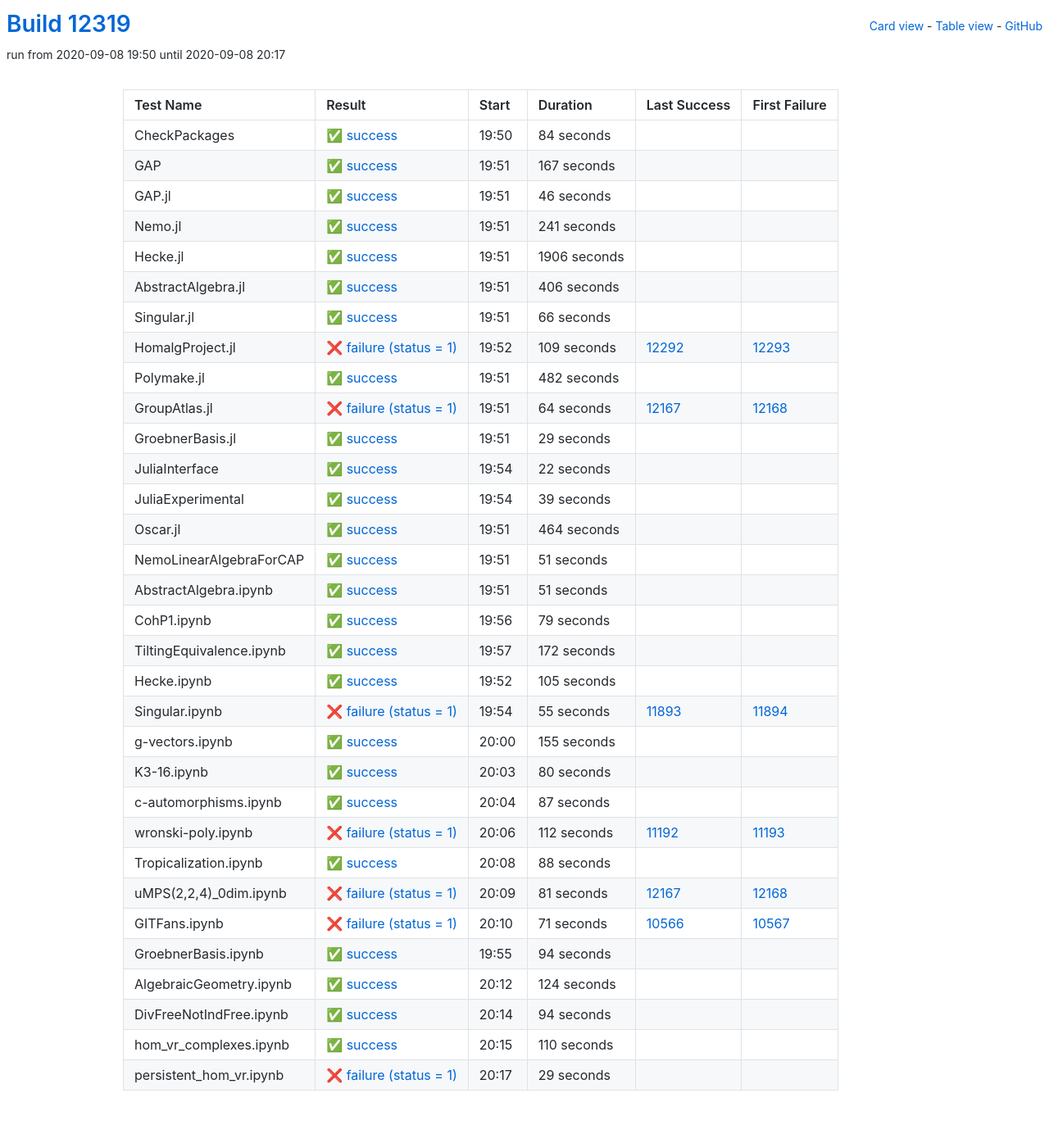
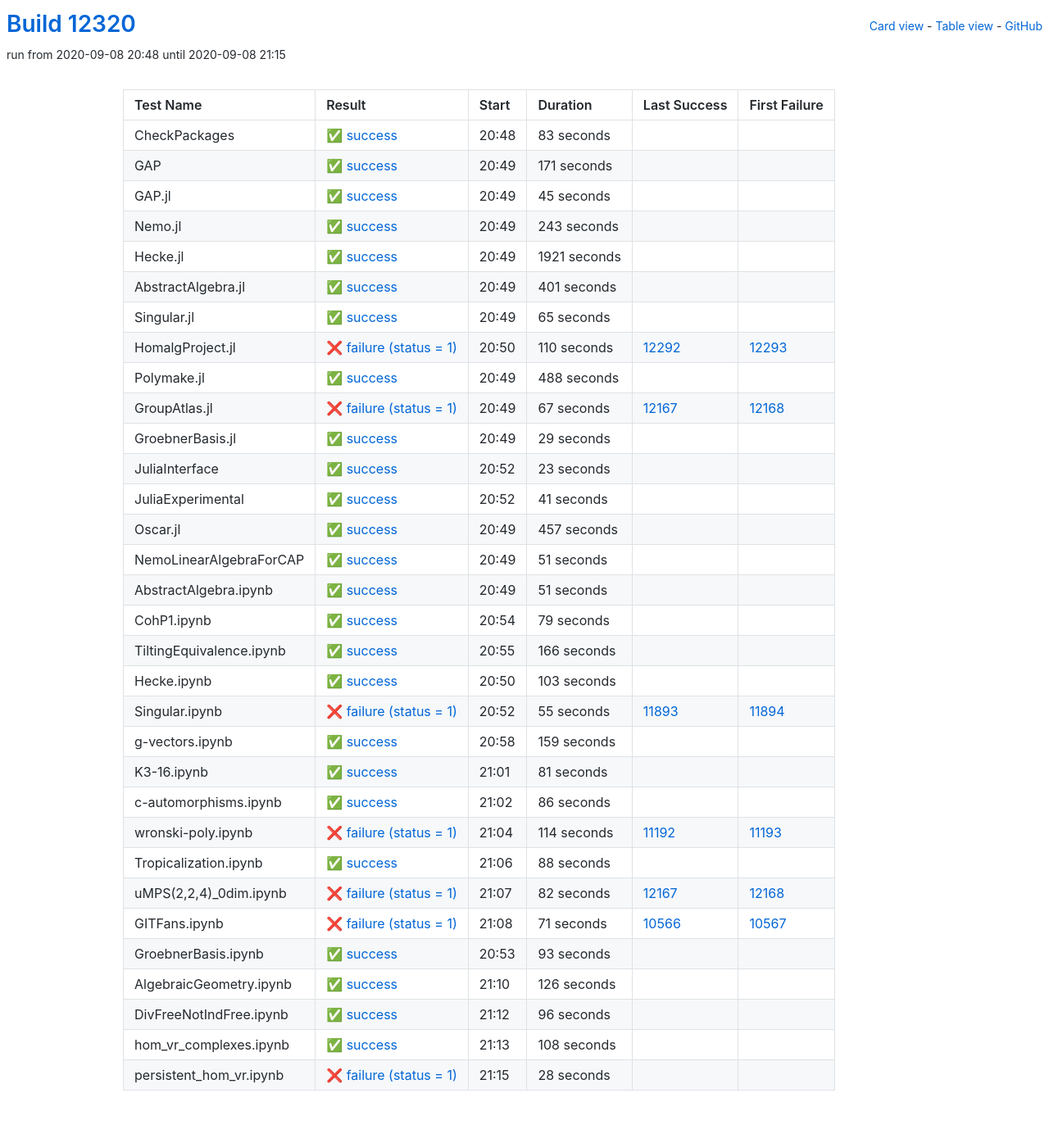
Before and after one commit to oscar-system/oscar-ci-status, a Jekyll site: the page built from table.html, in a window 1280 px wide. Shown: the whole page at 82% size. Built offline with Jekyll 4.4.1, drawn with Linux system fonts in a browser that asks for light colours.

Commit message:
Build #12320

```diff
--- a/_data/ci.yml
+++ b/_data/ci.yml
@@ -1,6 +1,6 @@
 ---
-build: 12319
-build_url: https://oscarci.mathematik.uni-kl.de/job/oscar/12319/
+build: 12320
+build_url: https://oscarci.mathematik.uni-kl.de/job/oscar/12320/
 job: oscar
 organization: oscar-system
 repo: oscar-ci-status
@@ -8,128 +8,128 @@
 tests:
 - name: CheckPackages
   id: checkpackages
-  log: https://oscarci.mathematik.uni-kl.de/job/oscar/12319/artifact/logs/build-12319/CheckPackages.log
-  start: 2020-09-08 19:50
+  log: https://oscarci.mathematik.uni-kl.de/job/oscar/12320/artifact/logs/build-12320/CheckPackages.log
+  start: 2020-09-08 20:48
   success: true
   exitcode: 0
   status: success
-  duration: 84
+  duration: 83
   last_success: false
   last_success_url:
   first_failure: false
   first_failure_url:
 - name: GAP
   id: gap
-  log: https://oscarci.mathematik.uni-kl.de/job/oscar/12319/artifact/logs/build-12319/GAP.log
-  start: 2020-09-08 19:51
+  log: https://oscarci.mathematik.uni-kl.de/job/oscar/12320/artifact/logs/build-12320/GAP.log
+  start: 2020-09-08 20:49
   success: true
   exitcode: 0
   status: success
-  duration: 167
+  duration: 171
   last_success: false
   last_success_url:
   first_failure: false
   first_failure_url:
 - name: GAP.jl
   id: gap-jl
-  log: https://oscarci.mathematik.uni-kl.de/job/oscar/12319/artifact/logs/build-12319/GAP.jl.log
-  start: 2020-09-08 19:51
+  log: https://oscarci.mathematik.uni-kl.de/job/oscar/12320/artifact/logs/build-12320/GAP.jl.log
+  start: 2020-09-08 20:49
   success: true
   exitcode: 0
   status: success
-  duration: 46
+  duration: 45
   last_success: false
   last_success_url:
   first_failure: false
   first_failure_url:
 - name: Nemo.jl
   id: nemo-jl
-  log: https://oscarci.mathematik.uni-kl.de/job/oscar/12319/artifact/logs/build-12319/Nemo.jl.log
-  start: 2020-09-08 19:51
+  log: https://oscarci.mathematik.uni-kl.de/job/oscar/12320/artifact/logs/build-12320/Nemo.jl.log
+  start: 2020-09-08 20:49
   success: true
   exitcode: 0
   status: success
-  duration: 241
+  duration: 243
   last_success: false
   last_success_url:
   first_failure: false
   first_failure_url:
 - name: Hecke.jl
   id: hecke-jl
-  log: https://oscarci.mathematik.uni-kl.de/job/oscar/12319/artifact/logs/build-12319/Hecke.jl.log
-  start: 2020-09-08 19:51
+  log: https://oscarci.mathematik.uni-kl.de/job/oscar/12320/artifact/logs/build-12320/Hecke.jl.log
+  start: 2020-09-08 20:49
   success: true
   exitcode: 0
   status: success
-  duration: 1906
+  duration: 1921
   last_success: false
   last_success_url:
   first_failure: false
   first_failure_url:
 - name: AbstractAlgebra.jl
   id: abstractalgebra-jl
-  log: https://oscarci.mathematik.uni-kl.de/job/oscar/12319/artifact/logs/build-12319/AbstractAlgebra.jl.log
-  start: 2020-09-08 19:51
+  log: https://oscarci.mathematik.uni-kl.de/job/oscar/12320/artifact/logs/build-12320/AbstractAlgebra.jl.log
+  start: 2020-09-08 20:49
   success: true
   exitcode: 0
   status: success
-  duration: 406
+  duration: 401
   last_success: false
   last_success_url:
   first_failure: false
   first_failure_url:
 - name: Singular.jl
   id: singular-jl
-  log: https://oscarci.mathematik.uni-kl.de/job/oscar/12319/artifact/logs/build-12319/Singular.jl.log
-  start: 2020-09-08 19:51
+  log: https://oscarci.mathematik.uni-kl.de/job/oscar/12320/artifact/logs/build-12320/Singular.jl.log
+  start: 2020-09-08 20:49
   success: true
   exitcode: 0
   status: success
-  duration: 66
+  duration: 65
   last_success: false
   last_success_url:
   first_failure: false
   first_failure_url:
 - name: HomalgProject.jl
   id: homalgproject-jl
-  log: https://oscarci.mathematik.uni-kl.de/job/oscar/12319/artifact/logs/build-12319/HomalgProject.jl.log
-  start: 2020-09-08 19:52
+  log: https://oscarci.mathematik.uni-kl.de/job/oscar/12320/artifact/logs/build-12320/HomalgProject.jl.log
+  start: 2020-09-08 20:50
   success: false
   exitcode: 1
   status: failure
-  duration: 109
+  duration: 110
   last_success: 12292
   last_success_url: https://oscarci.mathematik.uni-kl.de/job/oscar/12292/
   first_failure: 12293
   first_failure_url: https://oscarci.mathematik.uni-kl.de/job/oscar/12293/
 - name: Polymake.jl
   id: polymake-jl
-  log: https://oscarci.mathematik.uni-kl.de/job/oscar/12319/artifact/logs/build-12319/Polymake.jl.log
-  start: 2020-09-08 19:51
+  log: https://oscarci.mathematik.uni-kl.de/job/oscar/12320/artifact/logs/build-12320/Polymake.jl.log
+  start: 2020-09-08 20:49
   success: true
   exitcode: 0
   status: success
-  duration: 482
+  duration: 488
   last_success: false
   last_success_url:
   first_failure: false
   first_failure_url:
 - name: GroupAtlas.jl
   id: groupatlas-jl
-  log: https://oscarci.mathematik.uni-kl.de/job/oscar/12319/artifact/logs/build-12319/GroupAtlas.jl.log
-  start: 2020-09-08 19:51
+  log: https://oscarci.mathematik.uni-kl.de/job/oscar/12320/artifact/logs/build-12320/GroupAtlas.jl.log
+  start: 2020-09-08 20:49
   success: false
   exitcode: 1
   status: failure
-  duration: 64
+  duration: 67
   last_success: 12167
   last_success_url: https://oscarci.mathematik.uni-kl.de/job/oscar/12167/
   first_failure: 12168
   first_failure_url: https://oscarci.mathematik.uni-kl.de/job/oscar/12168/
 - name: GroebnerBasis.jl
   id: groebnerbasis-jl
-  log: https://oscarci.mathematik.uni-kl.de/job/oscar/12319/artifact/logs/build-12319/GroebnerBasis.jl.log
-  start: 2020-09-08 19:51
+  log: https://oscarci.mathematik.uni-kl.de/job/oscar/12320/artifact/logs/build-12320/GroebnerBasis.jl.log
+  start: 2020-09-08 20:49
   success: true
   exitcode: 0
   status: success
@@ -140,44 +140,44 @@
   first_failure_url:
 - name: JuliaInterface
   id: juliainterface
-  log: https://oscarci.mathematik.uni-kl.de/job/oscar/12319/artifact/logs/build-12319/JuliaInterface.log
-  start: 2020-09-08 19:54
+  log: https://oscarci.mathematik.uni-kl.de/job/oscar/12320/artifact/logs/build-12320/JuliaInterface.log
+  start: 2020-09-08 20:52
   success: true
   exitcode: 0
   status: success
-  duration: 22
+  duration: 23
   last_success: false
   last_success_url:
   first_failure: false
   first_failure_url:
 - name: JuliaExperimental
   id: juliaexperimental
-  log: https://oscarci.mathematik.uni-kl.de/job/oscar/12319/artifact/logs/build-12319/JuliaExperimental.log
-  start: 2020-09-08 19:54
+  log: https://oscarci.mathematik.uni-kl.de/job/oscar/12320/artifact/logs/build-12320/JuliaExperimental.log
+  start: 2020-09-08 20:52
   success: true
   exitcode: 0
   status: success
-  duration: 39
+  duration: 41
   last_success: false
   last_success_url:
   first_failure: false
   first_failure_url:
 - name: Oscar.jl
   id: oscar-jl
-  log: https://oscarci.mathematik.uni-kl.de/job/oscar/12319/artifact/logs/build-12319/Oscar.jl.log
-  start: 2020-09-08 19:51
+  log: https://oscarci.mathematik.uni-kl.de/job/oscar/12320/artifact/logs/build-12320/Oscar.jl.log
+  start: 2020-09-08 20:49
   success: true
   exitcode: 0
   status: success
-  duration: 464
+  duration: 457
   last_success: false
   last_success_url:
   first_failure: false
   first_failure_url:
 - name: NemoLinearAlgebraForCAP
   id: nemolinearalgebraforcap
-  log: https://oscarci.mathematik.uni-kl.de/job/oscar/12319/artifact/logs/build-12319/NemoLinearAlgebraForCAP.log
-  start: 2020-09-08 19:51
+  log: https://oscarci.mathematik.uni-kl.de/job/oscar/12320/artifact/logs/build-12320/NemoLinearAlgebraForCAP.log
+  start: 2020-09-08 20:49
   success: true
   exitcode: 0
   status: success
@@ -188,8 +188,8 @@
   first_failure_url:
 - name: AbstractAlgebra.ipynb
   id: abstractalgebra-ipynb
-  log: https://oscarci.mathematik.uni-kl.de/job/oscar/12319/artifact/logs/build-12319/AbstractAlgebra.ipynb.log
-  start: 2020-09-08 19:51
+  log: https://oscarci.mathematik.uni-kl.de/job/oscar/12320/artifact/logs/build-12320/AbstractAlgebra.ipynb.log
+  start: 2020-09-08 20:49
   success: true
   exitcode: 0
   status: success
@@ -200,8 +200,8 @@
   first_failure_url:
 - name: CohP1.ipynb
   id: cohp1-ipynb
-  log: https://oscarci.mathematik.uni-kl.de/job/oscar/12319/artifact/logs/build-12319/CohP1.ipynb.log
-  start: 2020-09-08 19:56
+  log: https://oscarci.mathematik.uni-kl.de/job/oscar/12320/artifact/logs/build-12320/CohP1.ipynb.log
+  start: 2020-09-08 20:54
   success: true
   exitcode: 0
   status: success
@@ -212,32 +212,32 @@
   first_failure_url:
 - name: TiltingEquivalence.ipynb
   id: tiltingequivalence-ipynb
-  log: https://oscarci.mathematik.uni-kl.de/job/oscar/12319/artifact/logs/build-12319/TiltingEquivalence.ipynb.log
-  start: 2020-09-08 19:57
+  log: https://oscarci.mathematik.uni-kl.de/job/oscar/12320/artifact/logs/build-12320/TiltingEquivalence.ipynb.log
+  start: 2020-09-08 20:55
   success: true
   exitcode: 0
   status: success
-  duration: 172
+  duration: 166
   last_success: false
   last_success_url:
   first_failure: false
   first_failure_url:
 - name: Hecke.ipynb
   id: hecke-ipynb
-  log: https://oscarci.mathematik.uni-kl.de/job/oscar/12319/artifact/logs/build-12319/Hecke.ipynb.log
-  start: 2020-09-08 19:52
+  log: https://oscarci.mathematik.uni-kl.de/job/oscar/12320/artifact/logs/build-12320/Hecke.ipynb.log
+  start: 2020-09-08 20:50
   success: true
   exitcode: 0
   status: success
-  duration: 105
+  duration: 103
   last_success: false
   last_success_url:
   first_failure: false
   first_failure_url:
 - name: Singular.ipynb
   id: singular-ipynb
-  log: https://oscarci.mathematik.uni-kl.de/job/oscar/12319/artifact/logs/build-12319/Singular.ipynb.log
-  start: 2020-09-08 19:54
+  log: https://oscarci.mathematik.uni-kl.de/job/oscar/12320/artifact/logs/build-12320/Singular.ipynb.log
+  start: 2020-09-08 20:52
   success: false
   exitcode: 1
   status: failure
@@ -248,56 +248,56 @@
   first_failure_url: https://oscarci.mathematik.uni-kl.de/job/oscar/11894/
 - name: g-vectors.ipynb
   id: g-vectors-ipynb
-  log: https://oscarci.mathematik.uni-kl.de/job/oscar/12319/artifact/logs/build-12319/g-vectors.ipynb.log
-  start: 2020-09-08 20:00
+  log: https://oscarci.mathematik.uni-kl.de/job/oscar/12320/artifact/logs/build-12320/g-vectors.ipynb.log
+  start: 2020-09-08 20:58
   success: true
   exitcode: 0
   status: success
-  duration: 155
+  duration: 159
   last_success: false
   last_success_url:
   first_failure: false
   first_failure_url:
 - name: K3-16.ipynb
   id: k3-16-ipynb
-  log: https://oscarci.mathematik.uni-kl.de/job/oscar/12319/artifact/logs/build-12319/K3-16.ipynb.log
-  start: 2020-09-08 20:03
+  log: https://oscarci.mathematik.uni-kl.de/job/oscar/12320/artifact/logs/build-12320/K3-16.ipynb.log
+  start: 2020-09-08 21:01
   success: true
   exitcode: 0
   status: success
-  duration: 80
+  duration: 81
   last_success: false
   last_success_url:
   first_failure: false
   first_failure_url:
 - name: c-automorphisms.ipynb
   id: c-automorphisms-ipynb
-  log: https://oscarci.mathematik.uni-kl.de/job/oscar/12319/artifact/logs/build-12319/c-automorphisms.ipynb.log
-  start: 2020-09-08 20:04
+  log: https://oscarci.mathematik.uni-kl.de/job/oscar/12320/artifact/logs/build-12320/c-automorphisms.ipynb.log
+  start: 2020-09-08 21:02
   success: true
   exitcode: 0
   status: success
-  duration: 87
+  duration: 86
   last_success: false
   last_success_url:
   first_failure: false
   first_failure_url:
 - name: wronski-poly.ipynb
   id: wronski-poly-ipynb
-  log: https://oscarci.mathematik.uni-kl.de/job/oscar/12319/artifact/logs/build-12319/wronski-poly.ipynb.log
-  start: 2020-09-08 20:06
+  log: https://oscarci.mathematik.uni-kl.de/job/oscar/12320/artifact/logs/build-12320/wronski-poly.ipynb.log
+  start: 2020-09-08 21:04
   success: false
   exitcode: 1
   status: failure
-  duration: 112
+  duration: 114
   last_success: 11192
   last_success_url: https://oscarci.mathematik.uni-kl.de/job/oscar/11192/
   first_failure: 11193
   first_failure_url: https://oscarci.mathematik.uni-kl.de/job/oscar/11193/
 - name: Tropicalization.ipynb
   id: tropicalization-ipynb
-  log: https://oscarci.mathematik.uni-kl.de/job/oscar/12319/artifact/logs/build-12319/Tropicalization.ipynb.log
-  start: 2020-09-08 20:08
+  log: https://oscarci.mathematik.uni-kl.de/job/oscar/12320/artifact/logs/build-12320/Tropicalization.ipynb.log
+  start: 2020-09-08 21:06
   success: true
   exitcode: 0
   status: success
@@ -308,20 +308,20 @@
   first_failure_url:
 - name: uMPS(2,2,4)_0dim.ipynb
   id: umps-2-2-4-0dim-ipynb
-  log: https://oscarci.mathematik.uni-kl.de/job/oscar/12319/artifact/logs/build-12319/uMPS-2-2-4-_0dim.ipynb.log
-  start: 2020-09-08 20:09
+  log: https://oscarci.mathematik.uni-kl.de/job/oscar/12320/artifact/logs/build-12320/uMPS-2-2-4-_0dim.ipynb.log
+  start: 2020-09-08 21:07
   success: false
   exitcode: 1
   status: failure
-  duration: 81
+  duration: 82
   last_success: 12167
   last_success_url: https://oscarci.mathematik.uni-kl.de/job/oscar/12167/
   first_failure: 12168
   first_failure_url: https://oscarci.mathematik.uni-kl.de/job/oscar/12168/
 - name: GITFans.ipynb
   id: gitfans-ipynb
-  log: https://oscarci.mathematik.uni-kl.de/job/oscar/12319/artifact/logs/build-12319/GITFans.ipynb.log
-  start: 2020-09-08 20:10
+  log: https://oscarci.mathematik.uni-kl.de/job/oscar/12320/artifact/logs/build-12320/GITFans.ipynb.log
+  start: 2020-09-08 21:08
   success: false
   exitcode: 1
   status: failure
@@ -332,60 +332,60 @@
   first_failure_url: https://oscarci.mathematik.uni-kl.de/job/oscar/10567/
 - name: GroebnerBasis.ipynb
   id: groebnerbasis-ipynb
-  log: https://oscarci.mathematik.uni-kl.de/job/oscar/12319/artifact/logs/build-12319/GroebnerBasis.ipynb.log
-  start: 2020-09-08 19:55
+  log: https://oscarci.mathematik.uni-kl.de/job/oscar/12320/artifact/logs/build-12320/GroebnerBasis.ipynb.log
+  start: 2020-09-08 20:53
   success: true
   exitcode: 0
   status: success
-  duration: 94
+  duration: 93
   last_success: false
   last_success_url:
   first_failure: false
   first_failure_url:
 - name: AlgebraicGeometry.ipynb
   id: algebraicgeometry-ipynb
-  log: https://oscarci.mathematik.uni-kl.de/job/oscar/12319/artifact/logs/build-12319/AlgebraicGeometry.ipynb.log
-  start: 2020-09-08 20:12
+  log: https://oscarci.mathematik.uni-kl.de/job/oscar/12320/artifact/logs/build-12320/AlgebraicGeometry.ipynb.log
+  start: 2020-09-08 21:10
   success: true
   exitcode: 0
   status: success
-  duration: 124
+  duration: 126
   last_success: false
   last_success_url:
   first_failure: false
   first_failure_url:
 - name: DivFreeNotIndFree.ipynb
   id: divfreenotindfree-ipynb
-  log: https://oscarci.mathematik.uni-kl.de/job/oscar/12319/artifact/logs/build-12319/DivFreeNotIndFree.ipynb.log
-  start: 2020-09-08 20:14
+  log: https://oscarci.mathematik.uni-kl.de/job/oscar/12320/artifact/logs/build-12320/DivFreeNotIndFree.ipynb.log
+  start: 2020-09-08 21:12
   success: true
   exitcode: 0
   status: success
-  duration: 94
+  duration: 96
   last_success: false
   last_success_url:
   first_failure: false
   first_failure_url:
 - name: hom_vr_complexes.ipynb
   id: hom-vr-complexes-ipynb
-  log: https://oscarci.mathematik.uni-kl.de/job/oscar/12319/artifact/logs/build-12319/hom_vr_complexes.ipynb.log
-  start: 2020-09-08 20:15
+  log: https://oscarci.mathematik.uni-kl.de/job/oscar/12320/artifact/logs/build-12320/hom_vr_complexes.ipynb.log
+  start: 2020-09-08 21:13
   success: true
   exitcode: 0
   status: success
-  duration: 110
+  duration: 108
   last_success: false
   last_success_url:
   first_failure: false
   first_failure_url:
 - name: persistent_hom_vr.ipynb
   id: persistent-hom-vr-ipynb
-  log: https://oscarci.mathematik.uni-kl.de/job/oscar/12319/artifact/logs/build-12319/persistent_hom_vr.ipynb.log
-  start: 2020-09-08 20:17
+  log: https://oscarci.mathematik.uni-kl.de/job/oscar/12320/artifact/logs/build-12320/persistent_hom_vr.ipynb.log
+  start: 2020-09-08 21:15
   success: false
   exitcode: 1
   status: failure
-  duration: 29
+  duration: 28
   last_success: false
   last_success_url:
   first_failure: false
```
Also changed, not shown: README.md.
